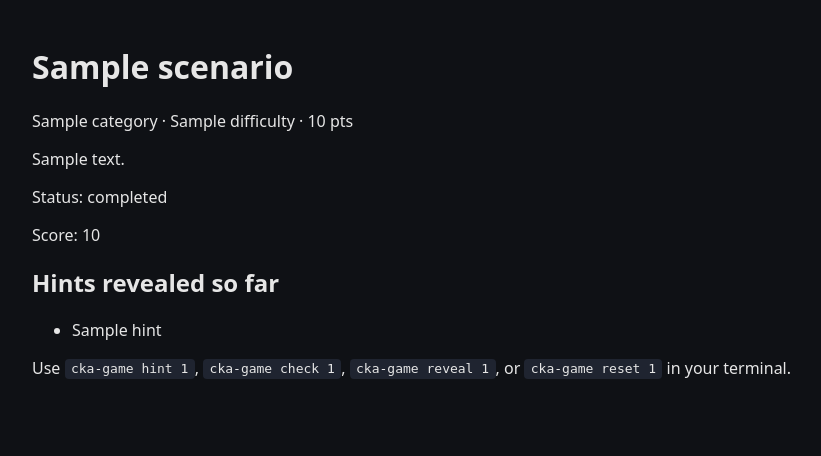
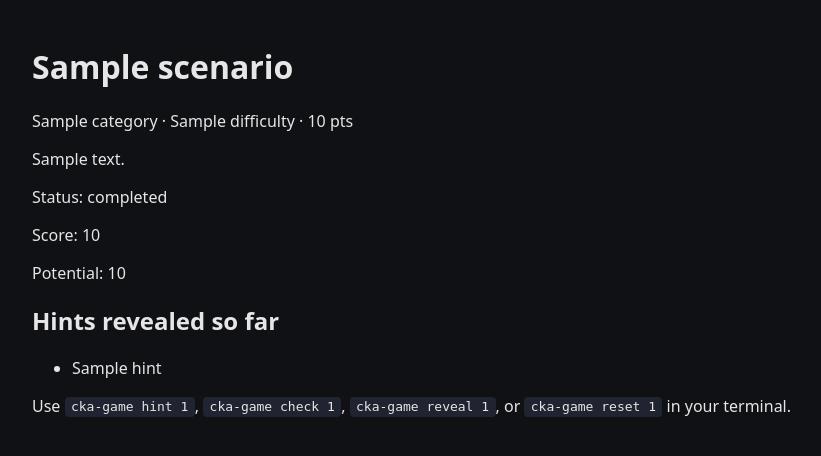
Before and after one commit to dualspx/k8s-training, a FastAPI app: template cka_game/web/templates/scenario.html in a window 1280 px wide. Shown: the part 47-503 px from the top of the page, without its empty margins (158-979 px from the left). Run offline with FastAPI, Linux system fonts and the light colour scheme; the template is opened without the code that fills it: most values are stand-ins (such as "Sample title", 1, 10 or a date in 2020).

Commit message:
Show hint-adjusted potential score on the web scenario page
The web scenario detail page only showed entry.score, which stays 0
until completion, unlike the CLI's `show` command which surfaces a
live compute_score(...)-based "potential score" reflecting hints used.
Now scenario_detail and /api/scenario/{id}/state both compute and
expose potential_score, and scenario.html/app.js display and poll it
alongside the existing Score field.

```diff
--- a/cka_game/web/app.py
+++ b/cka_game/web/app.py
@@ -19,6 +19,7 @@ from cka_game.core.scenarios import (
     load_scenarios,
     save_scenario,
 )
+from cka_game.core.scoring import compute_score
 
 BASE_DIR = Path(__file__).resolve().parent
 
@@ -83,6 +84,9 @@ def create_app() -> FastAPI:
             )
         entry = store.get(scenario_id)
         revealed_hints = scenario.hints[: entry.hints_used]
+        potential_score = compute_score(
+            scenario.points, scenario.hint_penalty, entry.hints_used, entry.answer_revealed
+        )
         return templates.TemplateResponse(
             request,
             "scenario.html",
@@ -90,6 +94,7 @@ def create_app() -> FastAPI:
                 "scenario": scenario,
                 "entry": entry,
                 "revealed_hints": revealed_hints,
+                "potential_score": potential_score,
                 "mode": _mode(request),
                 "total_score": _total_score(),
                 "player_name": get_player_name(),
@@ -102,10 +107,14 @@ def create_app() -> FastAPI:
         if scenario is None:
             return JSONResponse({"error": "not found"}, status_code=404)
         entry = store.get(scenario_id)
+        potential_score = compute_score(
+            scenario.points, scenario.hint_penalty, entry.hints_used, entry.answer_revealed
+        )
         return {
             "status": entry.status,
             "hints_revealed": scenario.hints[: entry.hints_used],
             "score": entry.score,
+            "potential_score": potential_score,
             "answer_revealed": entry.answer_revealed,
             "total_score": _total_score(),
         }
--- a/cka_game/web/static/app.js
+++ b/cka_game/web/static/app.js
@@ -6,6 +6,10 @@ function pollScenario(url) {
       if (data.error) return;
       document.getElementById("status").textContent = data.status;
       document.getElementById("score").textContent = data.score;
+      const potentialScoreEl = document.getElementById("potential-score");
+      if (potentialScoreEl && typeof data.potential_score !== "undefined") {
+        potentialScoreEl.textContent = data.potential_score;
+      }
       if (typeof data.total_score !== "undefined") {
         const totalScoreEl = document.getElementById("total-score");
         if (totalScoreEl) totalScoreEl.textContent = "Score: " + data.total_score;
--- a/cka_game/web/templates/scenario.html
+++ b/cka_game/web/templates/scenario.html
@@ -5,6 +5,7 @@
 <p>{{ scenario.description }}</p>
 <p>Status: <span id="status">{{ entry.status }}</span></p>
 <p>Score: <span id="score">{{ entry.score }}</span></p>
+<p>Potential: <span id="potential-score">{{ potential_score }}</span></p>
 <h2>Hints revealed so far</h2>
 <ul id="hints">
   {% for hint in revealed_hints %}
```
Also changed, not shown: tests/web/test_web_readonly.py (+18 -0 lines).
